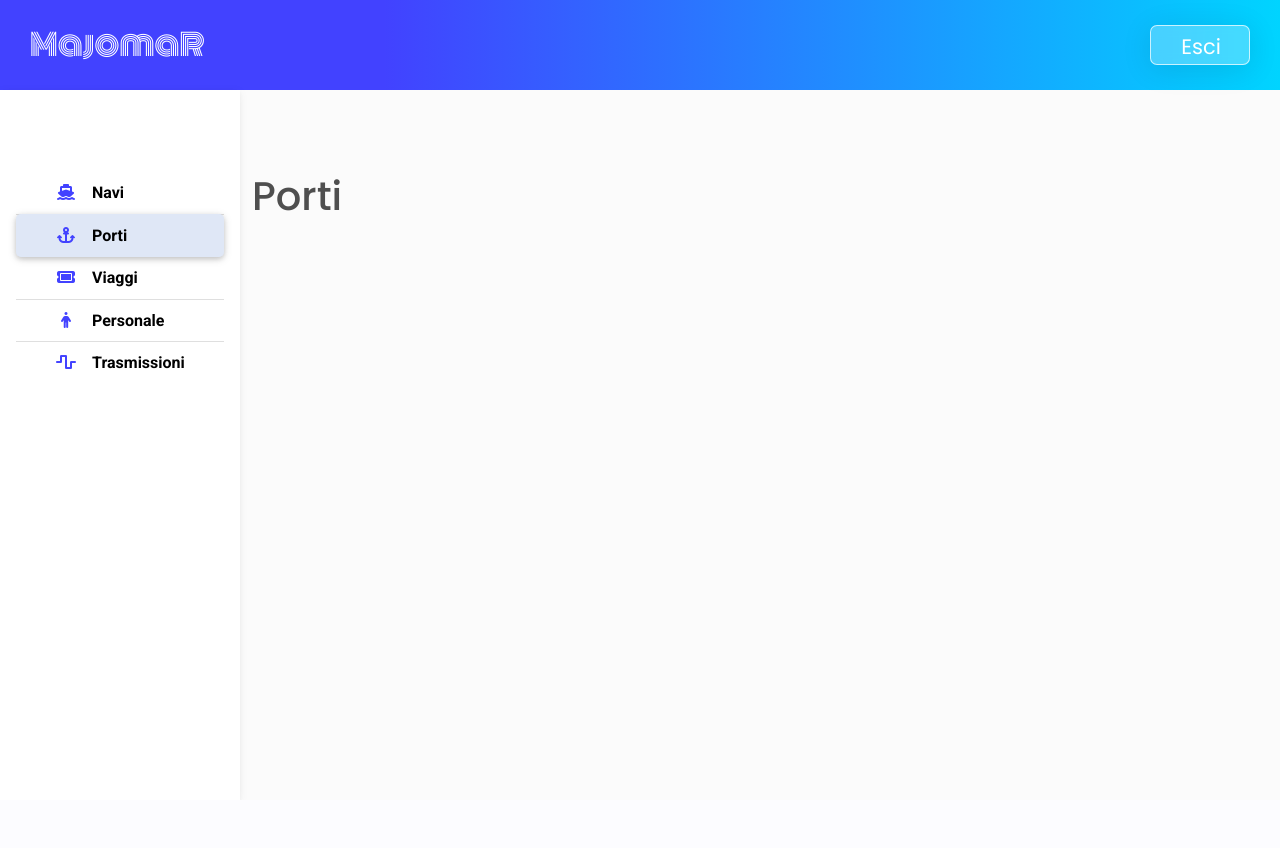
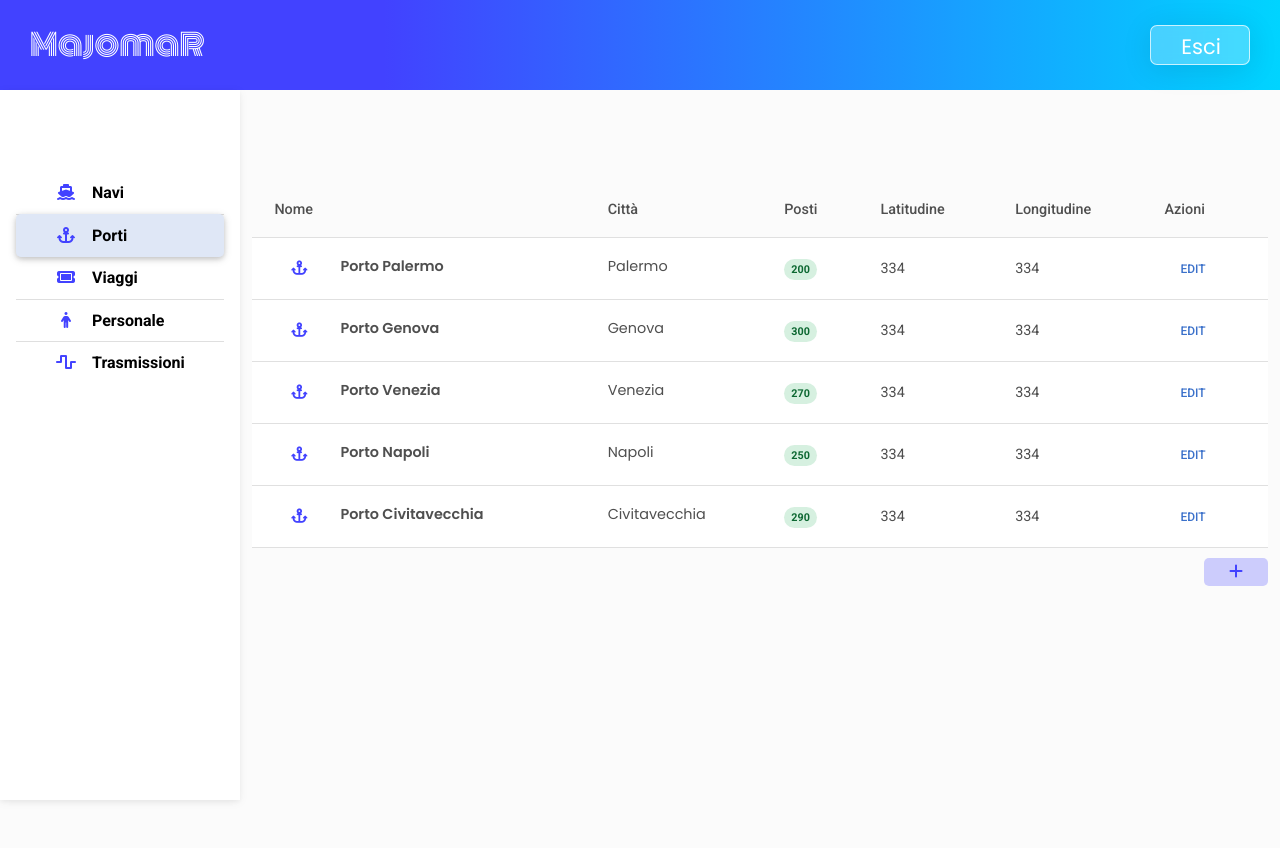
Before and after one commit to majoboss/Majomar, a PHP site: page /Php/Porti.php in a window 1280 px wide. Before the commit the page ends 797 px from the top, so only its background shows below. Run offline with PHP 8.4, Linux system fonts and the light colour scheme; data comes from the database, SQL or seed files in the repository.

Commit message:
porti admin

```diff
--- a/Css/style.css
+++ b/Css/style.css
@@ -31,6 +31,8 @@ i{
     display: flex;
     justify-content: space-between;
     align-items: center;
+    position: fixed;
+    top:0;
 }
 #nome{
     font-family: 'Monoton';
--- a/Html/Porti.html
+++ b/Html/Porti.html
@@ -1,3 +1,35 @@
-<div>
-    <h1>Porti</h1>
+<div style="padding-top: 100px;">
+    <table class="table align-middle mb-0 bg-white">
+        <thead class="bg-light">
+          <tr>
+            <th>Nome</th>
+            <th>Città</th>
+            <th>Posti</th>
+            <th>Latitudine</th>
+            <th>Longitudine</th>
+            <th>Azioni</th>
+          </tr>
+        </thead>
+        <tbody>
+          <righe />
+        </tbody>
+      </table>
+      <button class="addButton" onclick="add()">
+        <i class="fa-solid fa-plus fa-fw me-3"></i>
+      </button>
+      <div style="display: flex; justify-content: center; margin-top: 150px; margin-bottom: 150px;">
+      <form id="formPorti" class="form hide" action="../Php/Back/Insert.php" method="post">
+        <h3 id="formName" style="color: black; margin-bottom: 20px; font-weight: bold;">Aggiungi</h3>
+        <div>
+            <input class="input_porti" required placeholder="Nome" type="text" name="Nome" >
+            <input class="input_porti" required placeholder="Città" name="Città" type="text" />
+            <input class="input_porti" required placeholder="Posti" type="number" name="Posti" id="">
+            <input class="input_porti" required placeholder="Latitudine" type="number" name="Latitudine" id="">
+            <input class="input_porti" required placeholder="Longitudine" type="number" name="Longitudine" id="">
+            <button type="submit">Invia</button>
+        </div>
+      </form>
+     </div>
 </div>
+
+<script src="../JS/formPorti.js"></script>
--- /dev/null
+++ b/JS/formPorti.js
@@ -0,0 +1,27 @@
+function add(){
+    document.getElementById("formPorti").style.display="inline";
+    document.getElementById("formName").innerHTML="Aggiungi";
+
+    var form = document.getElementsByClassName("input_porti");
+
+
+    form[0].value="";
+    form[1].value="";
+    form[2].value="";
+    form[3].value="";
+    form[4].value="";
+}
+
+function mod(nome, citta, posti, latitudine, longitudine){
+document.getElementById("formPorti").style.display="inline";
+document.getElementById("formName").innerHTML="Modifica";
+var form = document.getElementsByClassName("input_porti");
+
+
+form[0].value=nome;
+form[1].value=citta;
+form[2].value=posti;
+form[3].value=latitudine;
+form[4].value=longitudine;
+
+}
--- a/Php/Navi.php
+++ b/Php/Navi.php
@@ -50,7 +50,7 @@ while($row=$data_navi->fetch_assoc())
             <td>'.$row["stazza"].'</td>
             <td>'.$row["potenza_motori"].'</td>
             <td>
-            <button type="button" onclick="stampa()" class="btn btn-link btn-sm btn-rounded ">
+            <button type="button" onclick="mod(\''.$row["nome"].'\', '.$row["anno_costruzione"].', '.$row["posti_occupabili"].', '.$row["lunghezza"].', '.$row["stazza"].', '.$row["potenza_motori"].' )" class="btn btn-link btn-sm btn-rounded ">
                 Edit
             </button>
             </td>
--- a/Php/Porti.php
+++ b/Php/Porti.php
@@ -1,4 +1,7 @@
 <?php
+
+include "./Back/Database.php";
+
 
 $web_page = file_get_contents('../Html/Template.html');
 
@@ -18,6 +21,43 @@ $web_page = str_replace('<contenuto/>', $dashboard , $web_page);
 
 $web_page = str_replace('list-group-item porti list-group-item-action py-2 ripple', 'list-group-item porti list-group-item-action py-2 ripple active' , $web_page);
 
+$sql_seleziona_porti = "SELECT * FROM  porto";
+
+$data_porti = $connessione->query($sql_seleziona_porti);
+
+
+$tabella ='';
+while($row=$data_porti->fetch_assoc())
+{
+    $tabella.='
+        <tr>
+            <td>
+                <div class="d-flex align-items-center">
+                <i class="fa-solid fa-anchor fa-fw me-3"></i>
+                    <div class="ms-3">
+                    <p class="fw-bold mb-1">'.$row["nome_porto"].'</p>
+                    </div>
+                </div>
+                </td>
+                <td>
+                <p class="fw-normal mb-1">'.$row["citta"].'</p>
+                </td>
+                <td>
+                <span class="badge badge-success rounded-pill d-inline">'.$row["posti_barca"].'</span>
+                </td>
+                <td>'.$row["latitudine"].'</td>
+                <td>'.$row["longitudine"].'</td>
+                <td>
+                <button type="button" onclick="mod(\''.$row["nome_porto"].'\', \''.$row["citta"].'\', '.$row["posti_barca"].', '.$row["latitudine"].', '.$row["longitudine"].' )" class="btn btn-link btn-sm btn-rounded ">
+                    Edit
+                </button>
+            </td>
+        </tr>
+    ';
+}
+
+$porti = str_replace('<righe />', $tabella , $porti);
+
 echo str_replace('<sezione />', $porti , $web_page);
 
 
```
Also changed, not shown: Html/Navi.html (+9 -9 lines), JS/formNavi.js (+26 -0 lines).
